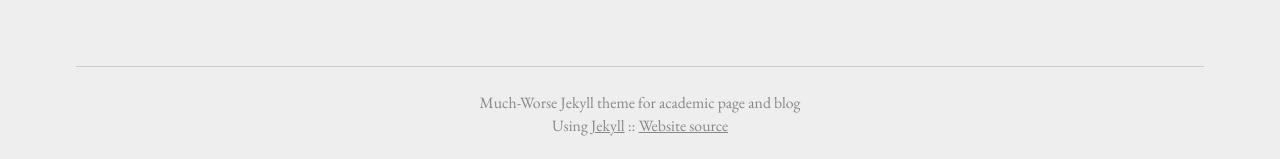
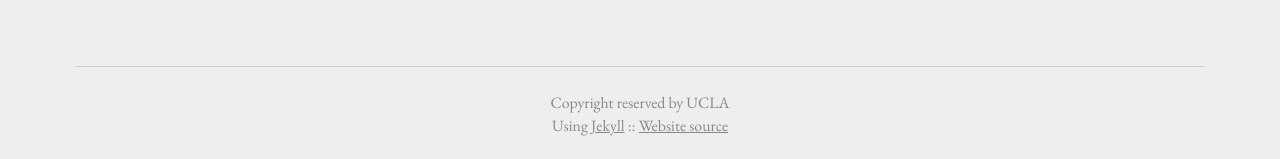
Before and after one commit to st00rz/project_page, a Jekyll site: the page built from index.md, in a window 1280 px wide. Shown: the part 878-1037 px from the top of the page. Built offline with Jekyll 4.4.1, drawn with Linux system fonts in a browser that asks for light colours.

Commit message:
change _config

```diff
--- a/_config.yml
+++ b/_config.yml
@@ -1,5 +1,5 @@
-title: NDN-TITLE
-description: Much-Worse Jekyll theme for academic page and blog
+title: "NDN-TITLE"
+description: "Copyright reserved by UCLA"
 sourcecode: "https://github.com/gchauras/much-worse-jekyll-theme"
 
 permalink: blog/:year/:month/:day/:title
```
